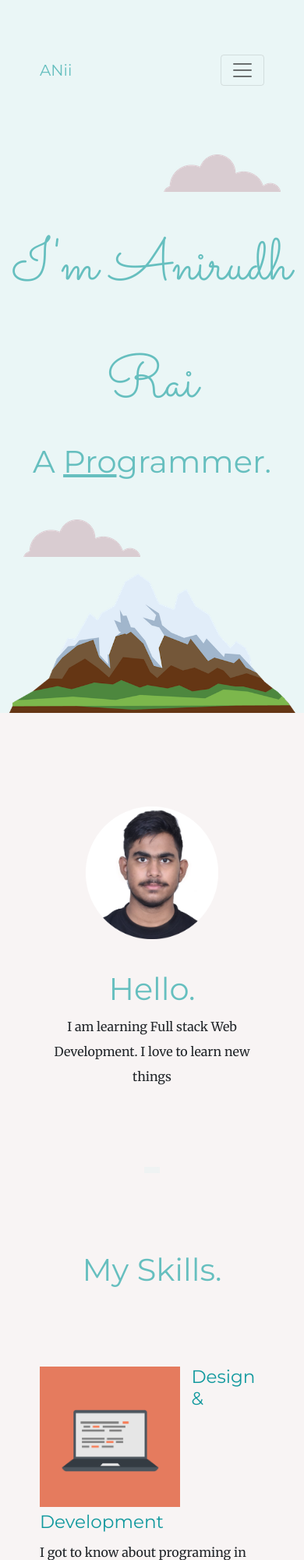
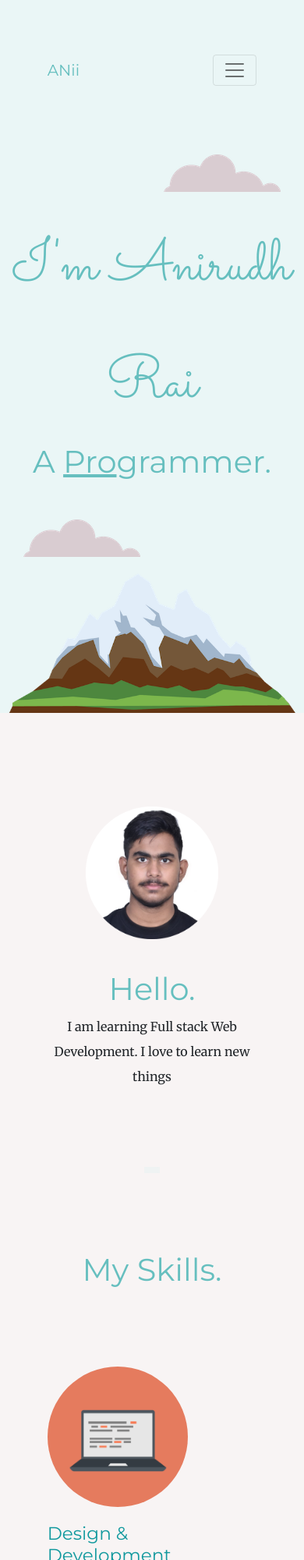
Before and after one commit to ANii693/My_site-updated, a plain HTML site: page index.html in a window 390 px wide. Shown: the top 2000 px of the page at 78% size. Drawn offline with nearby package versions, Linux system fonts and the light colour scheme.

Commit message:
Update styles.css

```diff
--- a/css/styles.css
+++ b/css/styles.css
@@ -86,6 +86,7 @@ hr {
   width: 180px;
   float: left;
   margin: 0 5% 2% 0;
+  border-radius: 100%;
 }
 .chillipng {
   width: 180px;
@@ -159,8 +160,9 @@ hr {
 
 @media (max-width: 870px) {
   .container-fluid {
-    width: 80%;
+    width: 75%;
   }
+
   .top-clould {
     right: 30px;
   }
@@ -177,3 +179,15 @@ hr {
     margin-top: 70px;
   }
 }
+@media (max-width: 580px) {
+  .code_para {
+    clear: left;
+  }
+  .chilli_para {
+    clear: right;
+  }
+  .comppng,
+  .chillipng {
+    margin: 0 0 8%;
+  }
+}
```
